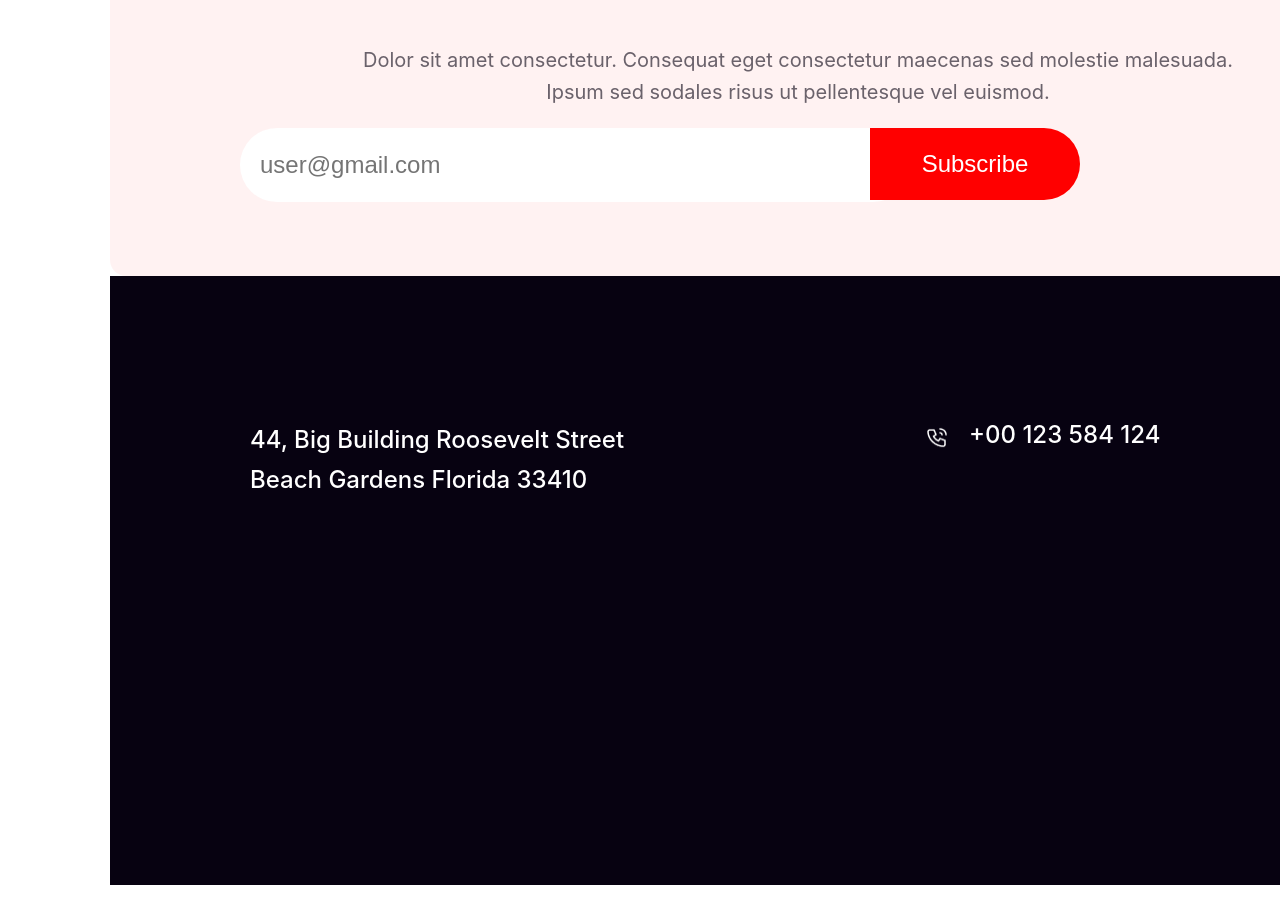
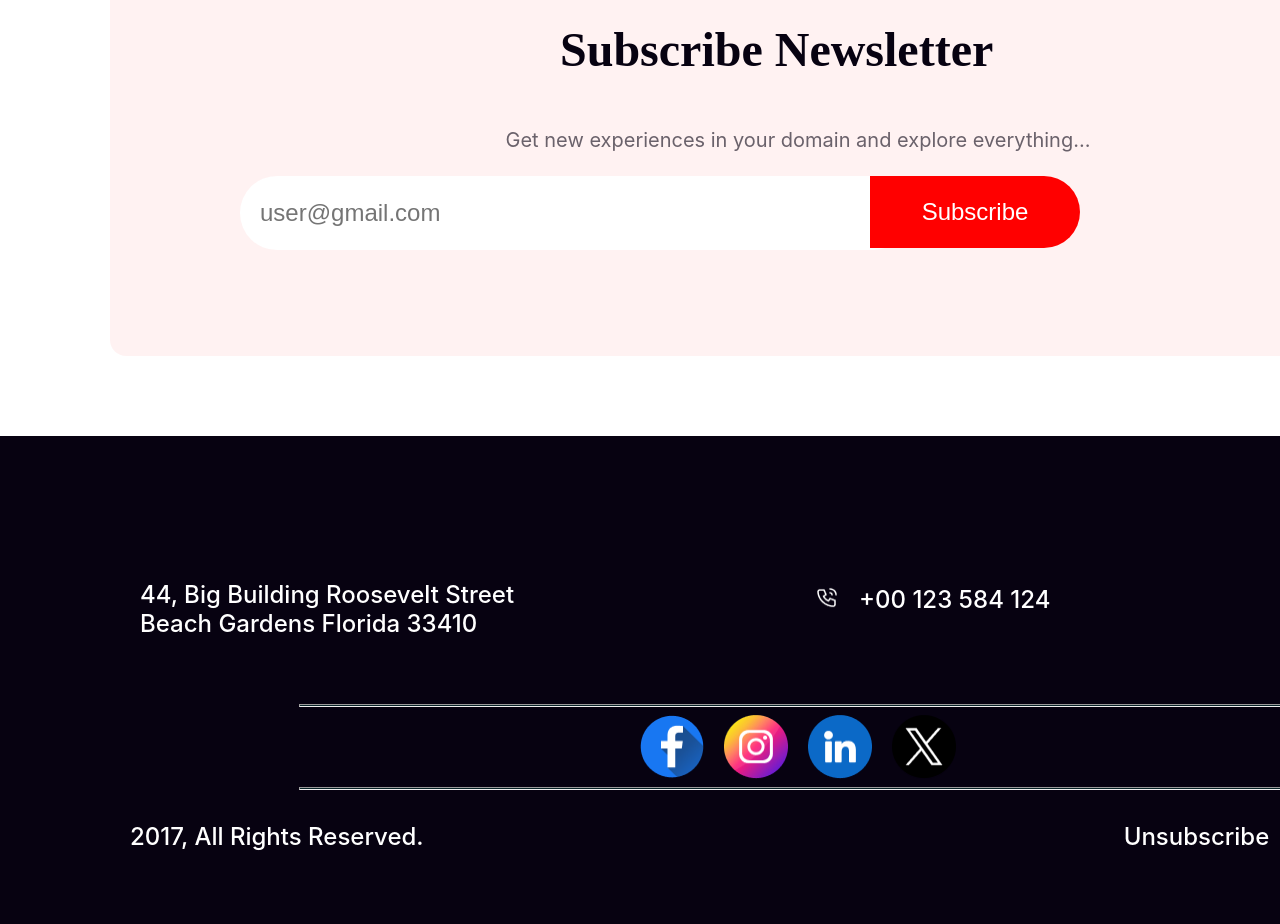
Before and after one commit to aynururme/My-New-Year-New-Mission, a plain HTML site: page index.html in a window 1280 px wide. Shown: the part 3724-4648 px from the top of the page. Drawn offline with Linux system fonts and the light colour scheme.

Commit message:
added the footer section

```diff
--- a/index.html
+++ b/index.html
@@ -6,6 +6,8 @@
     <meta name="viewport" content="width=device-width, initial-scale=1.0">
     <title>New Year New Mission</title>
     <link rel="stylesheet" href="style.css">
+    <link rel="stylesheet" href="nstyle.css">
+
 </head>
 
 <body>
@@ -32,7 +34,11 @@
 
             </div>
         </section>
-        <section>
+<section class="new-offer-section">
+
+</section>
+
+        <section class="portfolio-sect">
 
             <div class="portfolio-title">
                 <h2 class="gifts">THE BEST GIFTS</h4>
@@ -79,8 +85,7 @@
                 <img class="sub-icon" src="resources/Group 61.png" alt="">
 
                 <p class="news-text">Subscribe Newsletter</p>
-                <p class="description">Dolor sit amet consectetur. Consequat eget consectetur maecenas sed molestie
-                    malesuada. Ipsum sed sodales risus ut pellentesque vel euismod. </p>
+                <p class="description">Get new experiences in your domain and explore everything... </p>
                 <label class="subscription">
                     <input type="email" id="email" name="email" placeholder="user@gmail.com">
                     <!-- <input type="button" id="subscribe" value="Subscribe"> -->
@@ -95,23 +100,54 @@
         </section>
 
     </main>
-    <footer>
-        <section class="footer-sect">
-            <div class="foot-text"><p class="address">44, Big Building Roosevelt Street
+    <footer class="footer-sect">
+        <!-- <div class="footer-sect"> -->
+        <div class="foot-text">
+            <div>
+                <p class="address">44, Big Building Roosevelt Street
                     Beach Gardens Florida 33410</p>
+            </div>
+
+
+            <div class="contact-details">
+
                 <div class="contacts">
 
-                        <img src="resources/Call.png" alt="">
+                    <img class="image-icon" src="resources/Call.png" alt="">
                     <p id="number">+00 123 584 124</p>
+
+                </div>
+                <!-- <div class="web-contacts">
+
+                     <img class="image-icon2" src="resources/Website.png" alt="">
+                        <p id="web">www.website.com</p>
+                </div> -->
+
+            </div>
         </div>
 
 
 
+<br><br><br><br><br><br><br><br> <br><br>
+<hr>
+        <div class="social-icons">
+            <img class="face-icons" src="resources/Facebook.png" alt="">
+            <img class="face-icons" src="resources/Instagram.png" alt="">
+
+            <img class="face-icons" src="resources/Linkedin.png" alt="">
+
+            <img class="face-icons" src="resources/Twitter.png" alt="">
+
+
+        </div>
+        <hr>
+
+<div class="copyrights"><p>2017, All Rights Reserved.</p>
+<p class="unsubscribe">Unsubscribe</p>
 </div>
 
 
-
-        </section>
+        <!-- </div> -->
 
     </footer>
 
--- /dev/null
+++ b/nstyle.css
@@ -0,0 +1,108 @@
+.foot-text{
+    width: 375px;
+    height: 80px;
+    display: flex;
+    gap: 150px;
+}
+.address{
+    color: #FFF;
+font-family: Inter;
+font-size: 24px;
+font-style: normal;
+font-weight: 500;
+width: 375px;
+height: 80px;
+padding-top: 120px;
+padding-left: 140px;
+/* line-height: 40px; 166.667% */
+}
+.image-icon{
+    width: 24px;
+    height: 24px;
+    /* padding-top: 145px; */
+/* padding-left: px; */
+
+flex-shrink: 0;
+padding-top: 150px;
+padding-left: 150px;
+padding-bottom: 409px;
+}
+.image-icon2{
+    width: 24px;
+    height: 24px;
+    padding-top: 170px;
+padding-right: 270px;
+}
+#web{
+    color: #FFF;
+font-family: Inter;
+font-size: 24px;
+font-style: normal;
+font-weight: 500;
+/* line-height: 40px; 166.667% */
+}
+#number{
+    color: #FFF;
+    font-family: Inter;
+    font-size: 24px;
+    font-style: normal;
+    font-weight: 500;
+    /* line-height: 40px;  */
+
+
+    padding-top: 125px;
+    padding-left: 20px;
+    padding-bottom: 600px;
+    width: 195px;
+    height: 40px;
+}
+.web-contacts{
+    display: flex;
+}
+.contact-details{
+    width: 375px;
+height: 80px;
+display: flex;
+
+}
+.contacts{
+    display: flex;
+}
+.social-icons{
+    display: flex;
+    width: 375px;
+    height: 64px;
+    align-items: center;
+    padding-left: 40%;
+    gap: 20px;
+}
+.face-icons{
+    width: 64px;
+height: 64px;
+flex-shrink: 0;
+}
+.copyrights{
+    color: #fff;
+font-family: Inter;
+font-size: 24px;
+font-style: normal;
+font-weight: 500;
+line-height: normal;
+padding-left: 130px;
+display: flex;
+}
+.unsubscribe{
+    color: #FFF;
+font-family: Inter;
+font-size: 24px;
+font-style: normal;
+font-weight: 500;
+line-height: normal;
+padding-left: 700px;
+}
+hr{
+    width: 1000px;
+height: 1px;
+align-items: center;
+background: rgba(7, 214, 159, 0.15);
+}
--- a/style.css
+++ b/style.css
@@ -2,6 +2,7 @@ body {
     max-width: 1320px;
     margin-right: auto;
     margin-left: auto;
+  /* padding-bottom: 50px; */
 }
 
 /* img{
@@ -189,6 +190,7 @@ body {
     border-radius: 16px;
     background: rgba(255, 0, 0, 0.05);
     margin-left: 110px;
+    margin-top: 80px;
 
 }
 
@@ -268,44 +270,57 @@ input {
 }
 
 .footer-sect {
-    width: 1320px;
+    width: 1600px;
     height: 609px;
     flex-shrink: 0;
     background: #070211;
-    margin-left: 110px;
+    margin-top: 80px;
+    /* margin-left: 110px; */
+
 
 }
-
-.foot-text {
-    top: 40%;
-    left: 40%;
+.foot-text{
+    width: 375px;
+    height: 80px;
     display: flex;
+    gap: 150px;
 }
-
 .address{
     color: #FFF;
 font-family: Inter;
 font-size: 24px;
 font-style: normal;
 font-weight: 500;
-    line-height: 40px;
-    /* 166.667% */
-
+width: 375px;
+height: 80px;
 padding-top: 120px;
 padding-left: 140px;
-    padding-bottom: 409px;
-    width: 375px;
-    height: 80px;
+/* line-height: 40px; 166.667% */
 }
-
-
-.contacts img {
+.image-icon{
     width: 24px;
     height: 24px;
+    /* padding-top: 145px; */
+/* padding-left: px; */
+
 flex-shrink: 0;
 padding-top: 150px;
-    padding-left: 300px;
+padding-left: 150px;
 padding-bottom: 409px;
+}
+.image-icon2{
+    width: 24px;
+    height: 24px;
+    padding-top: 170px;
+padding-right: 270px;
+}
+#web{
+    color: #FFF;
+font-family: Inter;
+font-size: 24px;
+font-style: normal;
+font-weight: 500;
+/* line-height: 40px; 166.667% */
 }
 #number{
     color: #FFF;
@@ -313,14 +328,62 @@ input {
     font-size: 24px;
     font-style: normal;
     font-weight: 500;
-    line-height: 40px; /* 166.667% */
+    /* line-height: 40px;  */
 
-    padding-top: 115px;
+
+    padding-top: 125px;
     padding-left: 20px;
     padding-bottom: 600px;
     width: 195px;
     height: 40px;
 }
+.web-contacts{
+    display: flex;
+}
+.contact-details{
+    width: 375px;
+height: 80px;
+display: flex;
+
+}
 .contacts{
     display: flex;
 }
+.social-icons{
+    display: flex;
+    width: 375px;
+    height: 64px;
+    align-items: center;
+    padding-left: 40%;
+    gap: 20px;
+}
+.face-icons{
+    width: 64px;
+height: 64px;
+flex-shrink: 0;
+}
+.copyrights{
+    color: #fff;
+font-family: Inter;
+font-size: 24px;
+font-style: normal;
+font-weight: 500;
+line-height: normal;
+padding-left: 130px;
+display: flex;
+}
+.unsubscribe{
+    color: #FFF;
+font-family: Inter;
+font-size: 24px;
+font-style: normal;
+font-weight: 500;
+line-height: normal;
+padding-left: 700px;
+}
+hr{
+    width: 1000px;
+height: 1px;
+align-items: center;
+background: rgba(7, 214, 159, 0.15);
+}
```
Lines whose indentation alone changed are shown as unchanged.
